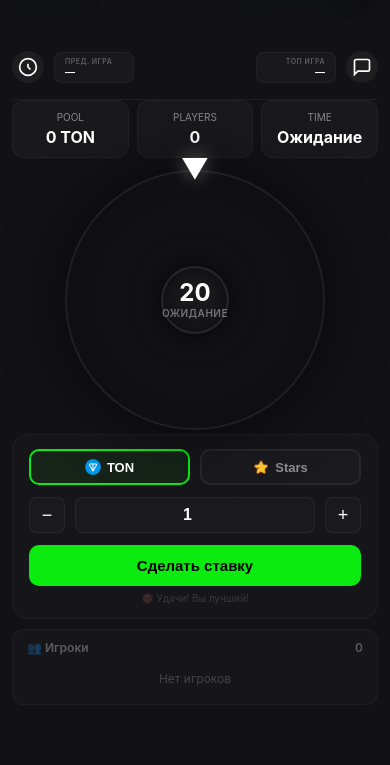
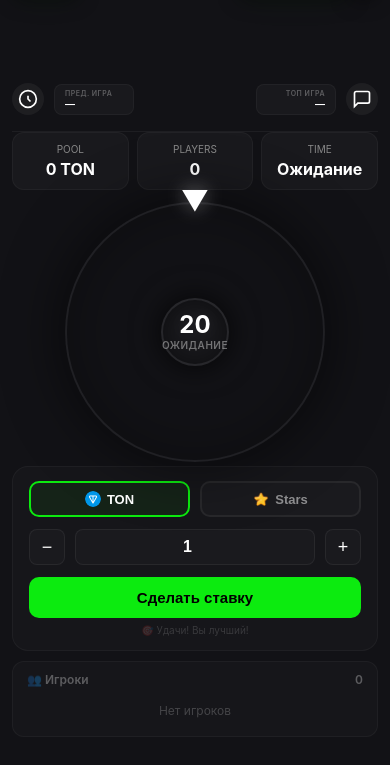
Before and after one commit to workercashflhet/bets-telegram-mini-app, a website: page pvp.html in a window 390 px wide. Shown: the part 37-802 px from the top of the page. Drawn offline with Linux system fonts and the light colour scheme; a script that the page names is missing.

Commit message:
Shift PvP content another 40px lower (total +80px)

```diff
--- a/pvp.css
+++ b/pvp.css
@@ -1,5 +1,5 @@
 /* ============================================================
-   PvP КОЛЕСО - ПОЛНЫЙ СТИЛЬ (СДВИНУТ НА 40px ВНИЗ)
+   PvP КОЛЕСО - ПОЛНЫЙ СТИЛЬ (СДВИНУТ НА 80px ВНИЗ)
    ============================================================ */
 
 /* Основной фон */
@@ -217,14 +217,14 @@
 }
 
 /* ============================================================
-   ВЕРХНИЙ БАР (HEADER) - СДВИНУТ НА 40px ВНИЗ
+   ВЕРХНИЙ БАР (HEADER) - СДВИНУТ НА 80px ВНИЗ
    ============================================================ */
 .pvp-header-bar {
     display: flex;
     justify-content: space-between;
     align-items: center;
     padding: 12px 0 16px;
-    margin-top: 84px; /* Было 44px, стало 84px (+40px) */
+    margin-top: 124px; /* Было 44px, стало 124px (+80px) */
     border-bottom: 1px solid rgba(255,255,255,0.05);
 }
 
@@ -295,7 +295,7 @@
 }
 
 /* ============================================================
-   ОСТАЛЬНЫЕ ЭЛЕМЕНТЫ - ТОЖЕ СДВИНУТЫ НА 40px ВНИЗ
+   ОСТАЛЬНЫЕ ЭЛЕМЕНТЫ - ТОЖЕ СДВИНУТЫ
    ============================================================ */
 
 /* Мои ставки */
@@ -933,7 +933,7 @@
     }
 
     .pvp-header-bar {
-        margin-top: 76px; /* Адаптив: было 36px, стало 76px (+40px) */
+        margin-top: 108px; /* Адаптив: было 76px, стало 108px (+32px) */
     }
 
     .wheel-container {
@@ -1047,7 +1047,7 @@
     }
 
     .pvp-header-bar {
-        margin-top: 68px; /* Адаптив: было 28px, стало 68px (+40px) */
+        margin-top: 96px; /* Адаптив: было 68px, стало 96px (+28px) */
     }
 
     .wheel-container {
```
